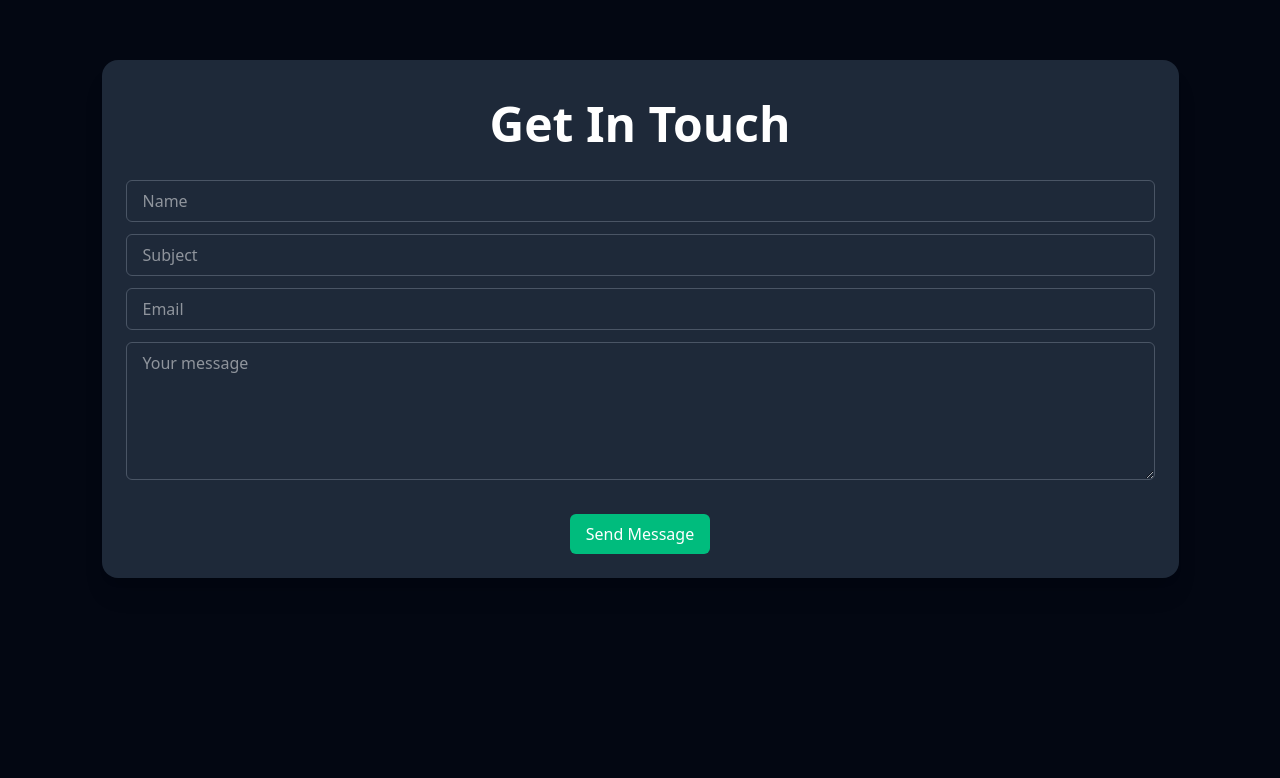
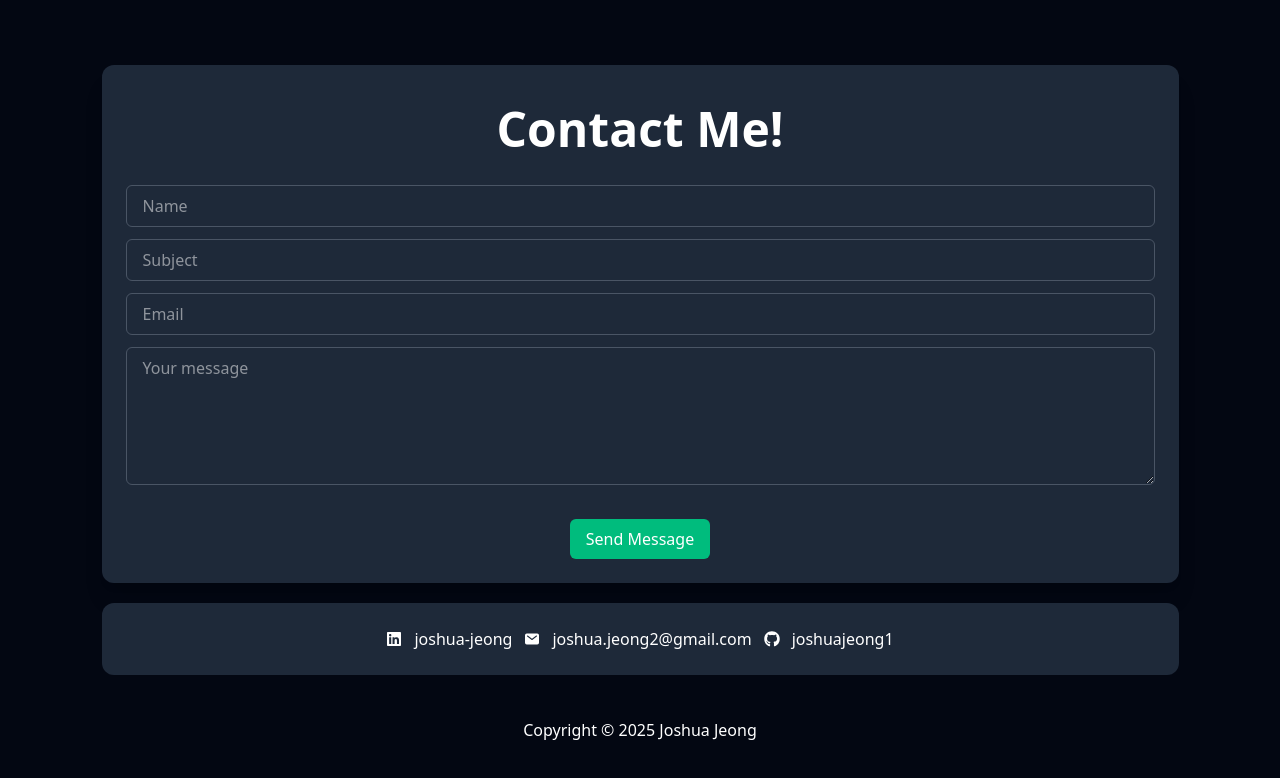
Before and after one commit to joshuajeong1/joshjeong_website, a React (Vite) app in the folder frontend/: page / in a window 1280 px wide. Shown: the part 4707-5485 px from the top of the page. Built offline with nearby package versions, Linux system fonts and the light colour scheme; no server answers.

Commit message:
Added fooder, additional polish to Contact section

```diff
--- a/frontend/src/pages/Home.jsx
+++ b/frontend/src/pages/Home.jsx
@@ -5,7 +5,7 @@ import Hero from '../sections/Hero'
 import Projects from '../sections/Projects'
 import About from '../sections/About'
 import Contact from '../sections/Contact'
-
+import Footer from '../sections/Footer'
 function Home() {
     return (
         <div className="text-white min-h-screen">
@@ -27,8 +27,11 @@ function Home() {
                 </div>
             </section>
             <section id="contact">
-                <div className="min-h-screen flex flex-col items-center p-20">
-                    <Contact />
+                <div className="min-h-screen flex flex-col pt-20">
+                    <div className="flex-grow flex items-center justify-center">
+                        <Contact />
+                    </div>
+                    <Footer />
                 </div>
             </section>
         </div>
--- a/frontend/src/sections/Contact.jsx
+++ b/frontend/src/sections/Contact.jsx
@@ -1,4 +1,6 @@
 import { useState } from 'react';
+import { FaGithub, FaLinkedin } from 'react-icons/fa'
+import { IoMail } from 'react-icons/io5'
 
 function Contact() {
     const [data, setData] = useState({
@@ -27,13 +29,13 @@ function Contact() {
             },
             body: JSON.stringify(formData),
         });
-        alert("Email sent successfully!");
 
     }
     return (
         <>
-            <div className="mx-auto p-6 rounded-2xl shadow-xl bg-gray-800">
-                <h1 className="text-center font-bold text-5xl pb-8 pt-4">Get In Touch</h1>
+            <div className="flex flex-col mx-auto space-y-5 items-center">
+                <div className="flex flex-col rounded-xl shadow-xl bg-gray-800 p-6">
+                    <h1 className="text-center font-bold text-5xl pb-8 pt-4">Contact Me!</h1>
                     <form onSubmit={formSubmitted} className="p-y-5 space-y-3">
                         <input
                         type="text"
@@ -79,6 +81,16 @@ function Contact() {
                         </div>
                     </form>
                 </div>
+
+                <div className="w-full bg-gray-800 p-6 rounded-xl flex justify-center items-center gap-x-3">
+                    <FaLinkedin />
+                    <p>joshua-jeong</p>
+                    <IoMail />
+                    <p>joshua.jeong2@gmail.com</p>
+                    <FaGithub />
+                    <p>joshuajeong1</p>
+                </div>
+            </div>
         </>
     );
 }
--- /dev/null
+++ b/frontend/src/sections/Footer.jsx
@@ -0,0 +1,8 @@
+function Footer() {
+    return (
+        <div className="bg-gray-850 h-[100px] flex items-center justify-center">
+            <p>Copyright © 2025 Joshua Jeong </p>
+        </div>
+    );
+}
+export default Footer;
```
Lines whose indentation alone changed are shown as unchanged.
